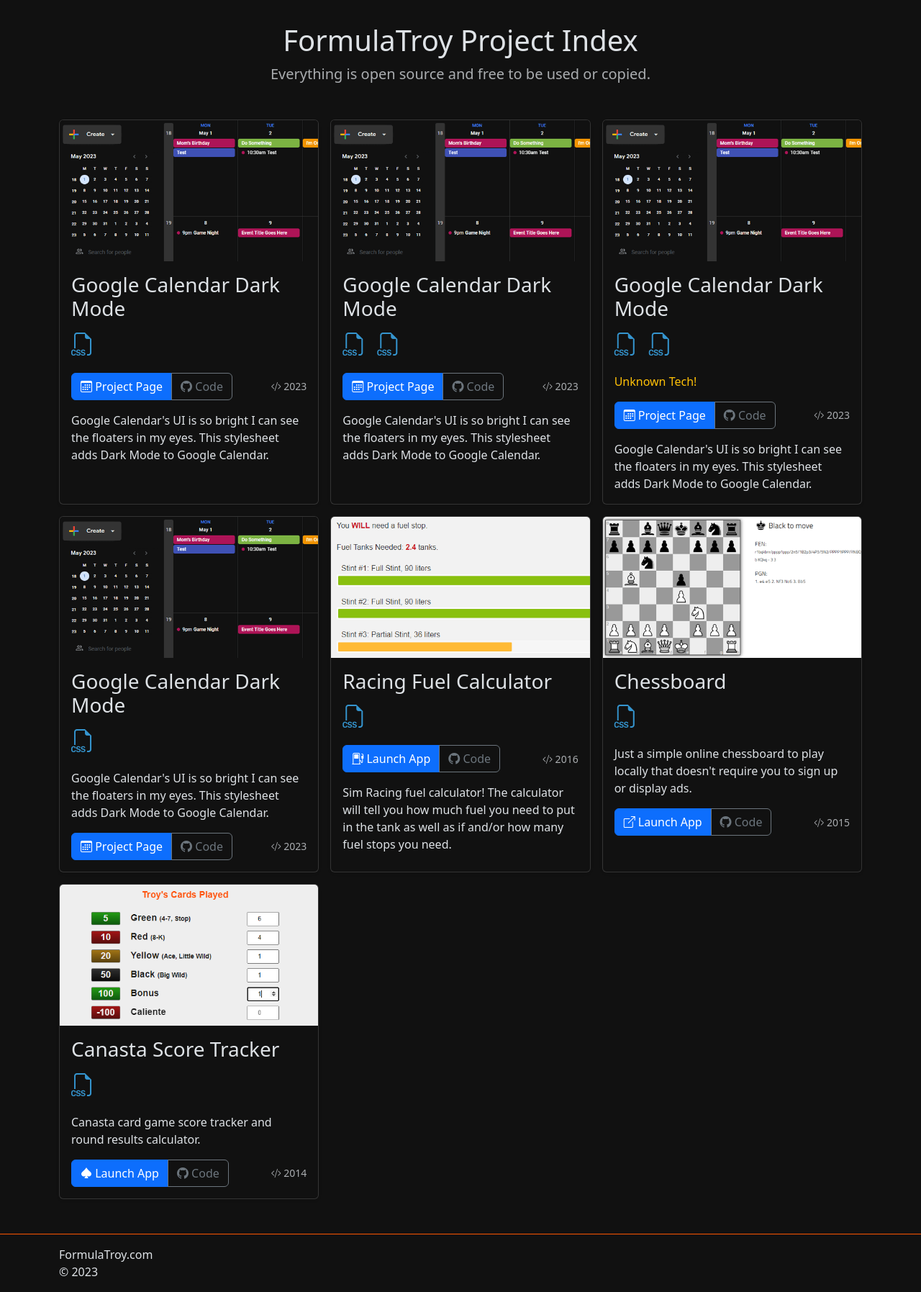
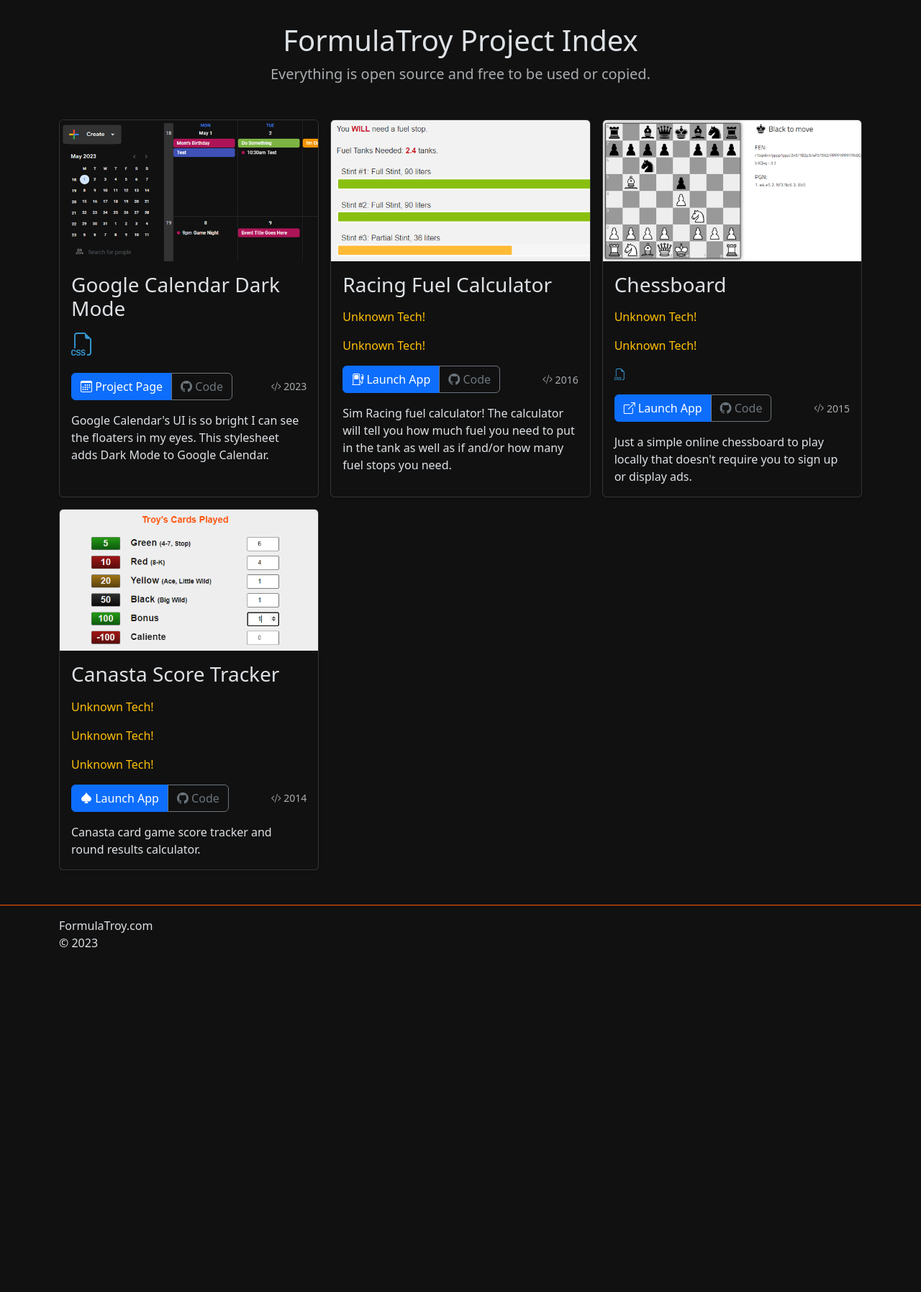
Before and after one commit to FormulaTroy/FormulaTroy.com, a PHP site: page / in a window 1280 px wide. Shown: the part 88-1883 px from the top of the page at 72% size. After the commit the page ends 1404 px from the top, so only its background shows below. Run offline with PHP 8.4, Linux system fonts and the light colour scheme.

Commit message:
Homepage CreateAppCard() calls

```diff
--- a/index.php
+++ b/index.php
@@ -15,107 +15,29 @@
 
     <div class="row row-cols-1 row-cols-md-2 row-cols-xl-3 g-3">
 
-
-
-
       <?php
 
       // Create the gallery of projects!
-      // Function Args: CreateAppCard($projectTitle, $isApp, $imgPath, $linkPath, $githubPath, $techArray, $iconClass, $yearMade, $summaryText)
+      // Function Args: CreateAppCard($projectTitle, $isApp, $imgPath, $linkPath, $githubPath, $techArray, $iconClass, $yearMade, $summaryText);
 
+      // Google Calendar Dark Mode
       $techArray = ["css"];
-      CreateAppCard("Google Calendar Dark Mode", false, "img/projects/ftgcdm.png", "#", "https://github.com/FormulaTroy/FormulaTroy.com/blob/main/theme/google-cal-dark/FTGoogleCalDarkMode.user.css", $techArray, "bi-calendar3", "2023", "Google Calendar's UI is so bright I can see the floaters in my eyes. This
-        stylesheet adds Dark Mode to Google Calendar.");
+      CreateAppCard("Google Calendar Dark Mode", false, "img/projects/ftgcdm.png", "#", "https://github.com/FormulaTroy/FormulaTroy.com/blob/main/theme/google-cal-dark/FTGoogleCalDarkMode.user.css", $techArray, "bi-calendar3", "2023", "Google Calendar's UI is so bright I can see the floaters in my eyes. This stylesheet adds Dark Mode to Google Calendar.");
 
-      $techArray = ["css", "css"];
-      CreateAppCard("Google Calendar Dark Mode", false, "img/projects/ftgcdm.png", "#", "https://github.com/FormulaTroy/FormulaTroy.com/blob/main/theme/google-cal-dark/FTGoogleCalDarkMode.user.css", $techArray, "bi-calendar3", "2023", "Google Calendar's UI is so bright I can see the floaters in my eyes. This
-        stylesheet adds Dark Mode to Google Calendar.");
+      // Sim Racing Fuel Calculator
+      $techArray = ["php", "scss"];
+      CreateAppCard("Racing Fuel Calculator", true, "img/projects/racingcalc.png", "https://formulatroy.com/app/racing-calculator/", "https://github.com/FormulaTroy/FormulaTroy.com/tree/main/app/racing-calculator", $techArray, "bi-fuel-pump", "2016", "Sim Racing fuel calculator! The calculator will tell you how much fuel you need to put in the tank as well as if and/or how many fuel stops you need.");
 
-        $techArray = ["css", "css", "html"];
-      CreateAppCard("Google Calendar Dark Mode", false, "img/projects/ftgcdm.png", "#", "https://github.com/FormulaTroy/FormulaTroy.com/blob/main/theme/google-cal-dark/FTGoogleCalDarkMode.user.css", $techArray, "bi-calendar3", "2023", "Google Calendar's UI is so bright I can see the floaters in my eyes. This
-        stylesheet adds Dark Mode to Google Calendar.");
+      // Chessboard
+      $techArray = ["js", "html", "css"];
+      CreateAppCard("Chessboard", true, "img/projects/chess.png", "https://formulatroy.com/app/chess/", "https://github.com/FormulaTroy/FormulaTroy.com/tree/main/app/chess", $techArray, "bi-box-arrow-up-right", "2015", "Just a simple online chessboard to play locally that doesn't require you to sign up or display ads.");
 
+      // Canasta Score Tracker
+      $techArray = ["php", "js", "scss"];
+      CreateAppCard("Canasta Score Tracker", true, "img/projects/canasta.png", "https://formulatroy.com/app/canasta/", "https://github.com/FormulaTroy/FormulaTroy.com/tree/main/app/canasta", $techArray, "bi-suit-spade-fill", "2014", "Canasta card game score tracker and round results calculator.")
 
+        # End PHP
         ?>
-
-
-
-      <div class="col">
-        <div class="card shadow-sm">
-          <img src="img/projects/ftgcdm.png" alt="">
-          <div class="card-body">
-            <h3 class="fw-light">Google Calendar Dark Mode</h3>
-            <p class="fs-2"><i class="bi bi-filetype-css ft-css-badge"></i></p>
-            <p class="card-text">Google Calendar's UI is so bright I can see the floaters in my eyes. This
-              stylesheet adds Dark Mode to Google Calendar.</p>
-            <div class="d-flex justify-content-between align-items-center">
-              <div class="btn-group">
-                <button type="button" class="btn btn-primary"><i class="bi bi-calendar3"></i> Project Page</button>
-                <button type="button" class="btn btn-outline-secondary"><i class="bi bi-github"></i> Code</button>
-              </div>
-              <small class="text-muted"><i class="bi bi-code-slash"></i> 2023</small>
-            </div>
-          </div>
-        </div>
-      </div>
-
-      <div class="col">
-        <div class="card shadow-sm">
-          <a href="#"><img src="img/projects/racingcalc.png" alt=""></a>
-          <div class="card-body">
-            <h3 class="fw-light">Racing Fuel Calculator</h3>
-
-            <p class="fs-2"><i class="bi bi-filetype-css ft-css-badge"></i></p>
-            <div class="d-flex justify-content-between align-items-center">
-              <div class="btn-group">
-                <a class="btn btn-primary" href="#" role="button"><i class="bi bi-fuel-pump"></i> Launch App</a>
-                <a class="btn btn-outline-secondary" href="#" role="button"><i class="bi bi-github"></i> Code</a>
-              </div>
-              <small class="text-muted"><i class="bi bi-code-slash"></i> 2016</small>
-            </div>
-            <p class="card-text pt-3">Sim Racing fuel calculator! The calculator will tell you how much fuel you need to
-              put in the tank as well as if and/or how many fuel stops you need.</p>
-          </div>
-        </div>
-      </div>
-
-      <div class="col">
-        <div class="card shadow-sm">
-          <img src="img/projects/chess.png" alt="">
-          <div class="card-body">
-            <h3 class="fw-light">Chessboard</h3>
-            <p class="fs-2"><i class="bi bi-filetype-css ft-css-badge"></i></p>
-            <p class="card-text">Just a simple online chessboard to play locally that doesn't require you to sign up or
-              display ads.</p>
-            <div class="d-flex justify-content-between align-items-center">
-              <div class="btn-group">
-                <button type="button" class="btn btn-primary"><i class="bi bi-box-arrow-up-right"></i> Launch
-                  App</button>
-                <button type="button" class="btn btn-outline-secondary"><i class="bi bi-github"></i> Code</button>
-              </div>
-              <small class="text-muted"><i class="bi bi-code-slash"></i> 2015</small>
-            </div>
-          </div>
-        </div>
-      </div>
-
-      <div class="col">
-        <div class="card shadow-sm">
-          <img src="img/projects/canasta.png" alt="">
-          <div class="card-body">
-            <h3 class="fw-light">Canasta Score Tracker</h3>
-            <p class="fs-2"><i class="bi bi-filetype-css ft-css-badge"></i></p>
-            <p class="card-text">Canasta card game score tracker and round results calculator.</p>
-            <div class="d-flex justify-content-between align-items-center">
-              <div class="btn-group">
-                <button type="button" class="btn btn-primary"><i class="bi bi-suit-spade-fill"></i> Launch App</button>
-                <button type="button" class="btn btn-outline-secondary"><i class="bi bi-github"></i> Code</button>
-              </div>
-              <small class="text-muted"><i class="bi bi-code-slash"></i> 2014</small>
-            </div>
-          </div>
-        </div>
-      </div>
 
     </div>
   </div>
--- a/php-inc/ft-functions.php
+++ b/php-inc/ft-functions.php
@@ -49,7 +49,7 @@
 
   // display either "Launch App" or "Project Page" button
   if ($isApp) {
-    echo "<a class=\"btn btn-primary\" href=\"$linkPath\" role=\"button\"><i class=\"bi $iconClass\"></i> Launch App</a>";
+    echo "<a class=\"btn btn-primary\" href=\"$linkPath\" role=\"button\" target=\"_blank\"><i class=\"bi $iconClass\"></i> Launch App</a>";
   } else {
     echo "<a class=\"btn btn-primary\" href=\"$linkPath\" role=\"button\"><i class=\"bi $iconClass\"></i> Project Page</a>";
   }
```
